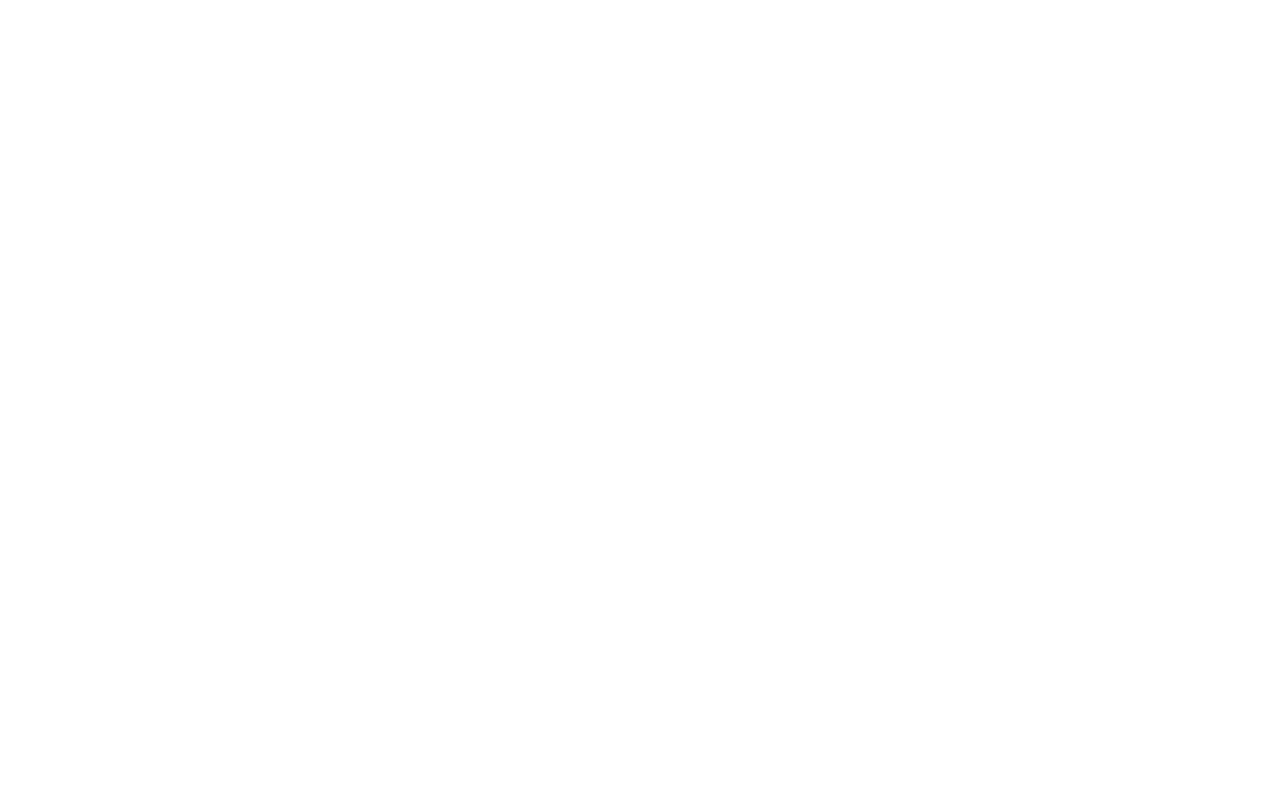
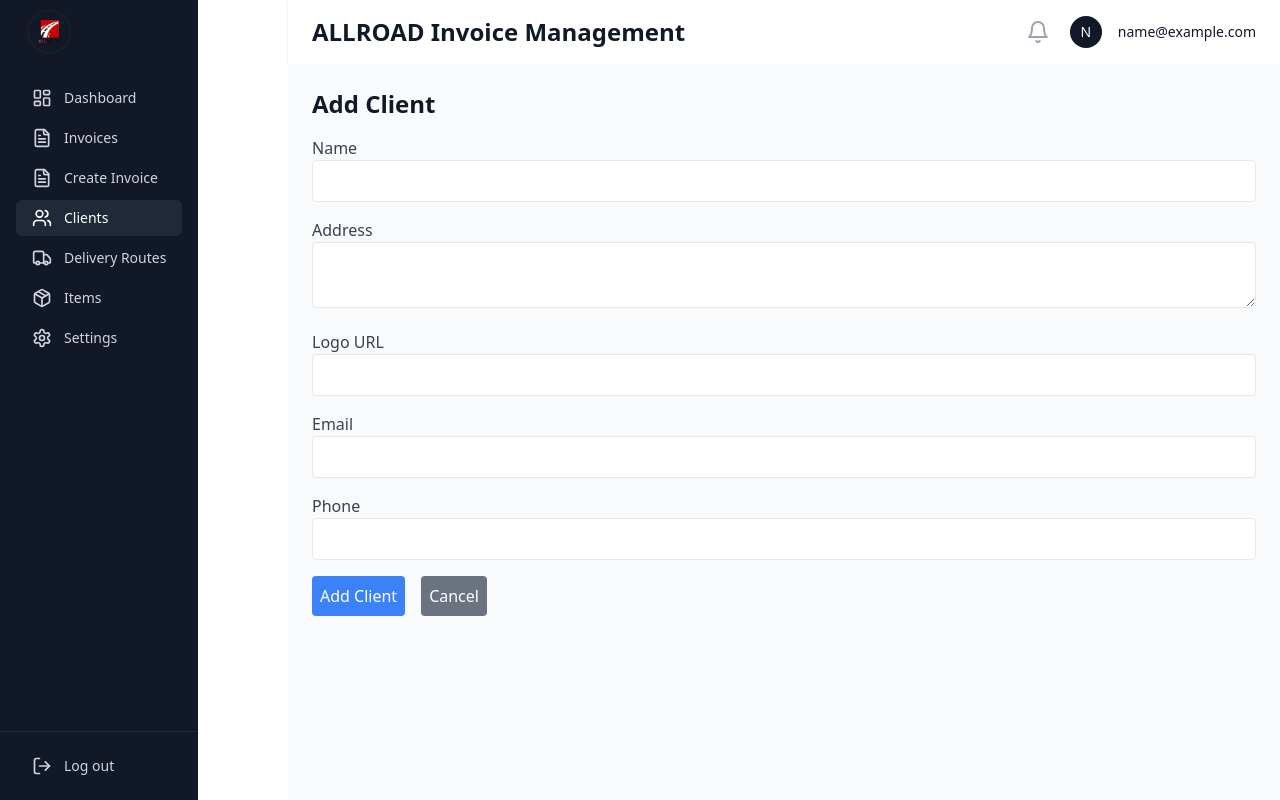
Before and after one commit to BohBOhTN/AllRoad_Invoice, a React (Vite) app in the folder frontend/: page /clients/create in a window 1280 px wide. Before the commit this address had no page. Built offline with nearby package versions, Linux system fonts and the light colour scheme; sample sign-in values are in the browser's storage.

Commit message:
feat: Add client management with modal form
- Updated ClientsPage to list clients with search functionality.
- Added functionality to add, edit, and delete clients using mock data.
- Implemented ClientForm as a modal for adding and editing clients.
- Removed unnecessary axios imports and API calls.

```diff
--- a/frontend/src/App.tsx
+++ b/frontend/src/App.tsx
@@ -11,6 +11,7 @@
 import ItemsPage from './pages/ItemsPage';
 import SettingsPage from './pages/SettingsPage';
 import InvoiceDetailPage from './pages/InvoiceDetailPage';
+import ClientForm from './components/ClientForm';
 
 function App() {
   return (
@@ -25,6 +26,8 @@
             <Route path="invoices/create" element={<InvoiceForm />} />
             <Route path="invoices/:id" element={<InvoiceDetailPage />} />
             <Route path="clients" element={<ClientsPage />} />
+            <Route path="clients/create" element={<ClientForm />} />
+            <Route path="clients/edit/:id" element={<ClientForm />} />
             <Route path="routes" element={<DeliveryRoutesPage />} />
             <Route path="items" element={<ItemsPage />} />
             <Route path="settings" element={<SettingsPage />} />
--- /dev/null
+++ b/frontend/src/components/ClientForm.tsx
@@ -0,0 +1,109 @@
+import React, { useState, useEffect } from 'react';
+
+const mockClients = [
+  { id: 1, name: 'Client One', address: '123 Main St', logo: '', email: 'clientone@example.com', phone: '123-456-7890' },
+  { id: 2, name: 'Client Two', address: '456 Elm St', logo: '', email: 'clienttwo@example.com', phone: '234-567-8901' },
+  { id: 3, name: 'Client Three', address: '789 Oak St', logo: '', email: 'clientthree@example.com', phone: '345-678-9012' },
+];
+
+export default function ClientForm({ client, onClose }) {
+  const [clientData, setClientData] = useState({
+    name: '',
+    address: '',
+    logo: '',
+    email: '',
+    phone: ''
+  });
+
+  useEffect(() => {
+    if (client) {
+      setClientData(client);
+    }
+  }, [client]);
+
+  const handleChange = (e) => {
+    const { name, value } = e.target;
+    setClientData({ ...clientData, [name]: value });
+  };
+
+  const handleSubmit = async (e) => {
+    e.preventDefault();
+    if (client) {
+      // Simulate updating a client
+      const updatedClients = mockClients.map(c => c.id === client.id ? clientData : c);
+      console.log('Updated Clients:', updatedClients);
+    } else {
+      // Simulate adding a new client
+      const newClient = { ...clientData, id: mockClients.length + 1 };
+      const updatedClients = [...mockClients, newClient];
+      console.log('New Clients:', updatedClients);
+    }
+    onClose();
+  };
+
+  return (
+    <div>
+      <h1 className="text-2xl font-semibold text-gray-900">{client ? 'Edit Client' : 'Add Client'}</h1>
+      <form onSubmit={handleSubmit} className="mt-4">
+        <div className="mb-4">
+          <label className="block text-gray-700">Name</label>
+          <input
+            type="text"
+            name="name"
+            value={clientData.name}
+            onChange={handleChange}
+            className="border p-2 rounded w-full"
+            required
+          />
+        </div>
+        <div className="mb-4">
+          <label className="block text-gray-700">Address</label>
+          <textarea
+            name="address"
+            value={clientData.address}
+            onChange={handleChange}
+            className="border p-2 rounded w-full"
+            required
+          />
+        </div>
+        <div className="mb-4">
+          <label className="block text-gray-700">Logo URL</label>
+          <input
+            type="text"
+            name="logo"
+            value={clientData.logo}
+            onChange={handleChange}
+            className="border p-2 rounded w-full"
+          />
+        </div>
+        <div className="mb-4">
+          <label className="block text-gray-700">Email</label>
+          <input
+            type="email"
+            name="email"
+            value={clientData.email}
+            onChange={handleChange}
+            className="border p-2 rounded w-full"
+            required
+          />
+        </div>
+        <div className="mb-4">
+          <label className="block text-gray-700">Phone</label>
+          <input
+            type="text"
+            name="phone"
+            value={clientData.phone}
+            onChange={handleChange}
+            className="border p-2 rounded w-full"
+          />
+        </div>
+        <button type="submit" className="bg-blue-500 text-white p-2 rounded">
+          {client ? 'Update Client' : 'Add Client'}
+        </button>
+        <button type="button" onClick={onClose} className="ml-4 bg-gray-500 text-white p-2 rounded">
+          Cancel
+        </button>
+      </form>
+    </div>
+  );
+}
--- a/frontend/src/pages/ClientsPage.tsx
+++ b/frontend/src/pages/ClientsPage.tsx
@@ -1,10 +1,91 @@
-import React from 'react';
+import React, { useState, useEffect } from 'react';
+import { Link } from 'react-router-dom';
+import ClientForm from '../components/ClientForm';
+
+const mockClients = [
+  { id: 1, name: 'Client One', email: 'clientone@example.com', phone: '123-456-7890' },
+  { id: 2, name: 'Client Two', email: 'clienttwo@example.com', phone: '234-567-8901' },
+  { id: 3, name: 'Client Three', email: 'clientthree@example.com', phone: '345-678-9012' },
+];
 
 export default function ClientsPage() {
+  const [clients, setClients] = useState([]);
+  const [search, setSearch] = useState('');
+  const [isModalOpen, setIsModalOpen] = useState(false);
+  const [selectedClient, setSelectedClient] = useState(null);
+
+  useEffect(() => {
+    fetchClients();
+  }, []);
+
+  const fetchClients = async () => {
+    // Simulate an API call with mock data
+    setClients(mockClients);
+  };
+
+  const deleteClient = async (id) => {
+    // Simulate deleting a client
+    setClients(clients.filter(client => client.id !== id));
+  };
+
+  const filteredClients = clients.filter(client =>
+    client.name.toLowerCase().includes(search.toLowerCase())
+  );
+
+  const openModal = (client = null) => {
+    setSelectedClient(client);
+    setIsModalOpen(true);
+  };
+
+  const closeModal = () => {
+    setIsModalOpen(false);
+    setSelectedClient(null);
+    fetchClients();
+  };
+
   return (
     <div>
       <h1 className="text-2xl font-semibold text-gray-900">Clients</h1>
-      {/* Add content for Clients page here */}
+      <div className="my-4">
+        <input
+          type="text"
+          placeholder="Search clients..."
+          value={search}
+          onChange={(e) => setSearch(e.target.value)}
+          className="border p-2 rounded"
+        />
+        <button onClick={() => openModal()} className="ml-4 bg-blue-500 text-white p-2 rounded">Add Client</button>
+      </div>
+      <table className="min-w-full bg-white">
+        <thead>
+          <tr>
+            <th className="py-2">Name</th>
+            <th className="py-2">Email</th>
+            <th className="py-2">Phone</th>
+            <th className="py-2">Actions</th>
+          </tr>
+        </thead>
+        <tbody>
+          {filteredClients.map(client => (
+            <tr key={client.id}>
+              <td className="py-2">{client.name}</td>
+              <td className="py-2">{client.email}</td>
+              <td className="py-2">{client.phone}</td>
+              <td className="py-2">
+                <button onClick={() => openModal(client)} className="bg-yellow-500 text-white p-2 rounded mr-2">Edit</button>
+                <button onClick={() => deleteClient(client.id)} className="bg-red-500 text-white p-2 rounded">Delete</button>
+              </td>
+            </tr>
+          ))}
+        </tbody>
+      </table>
+      {isModalOpen && (
+        <div className="fixed inset-0 flex items-center justify-center bg-black bg-opacity-50">
+          <div className="bg-white p-4 rounded">
+            <ClientForm client={selectedClient} onClose={closeModal} />
+          </div>
+        </div>
+      )}
     </div>
   );
 }
```
